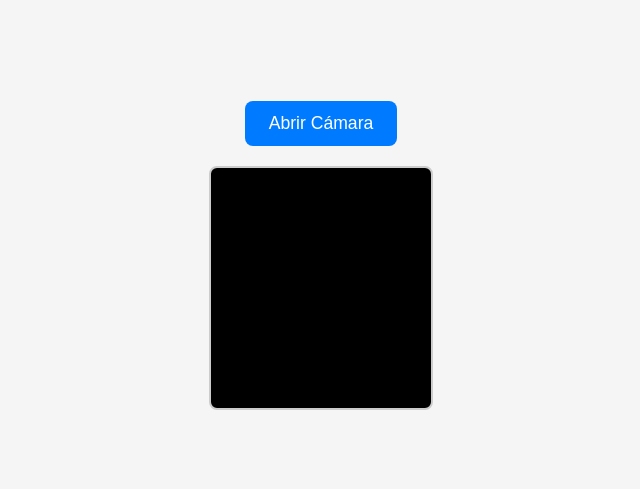
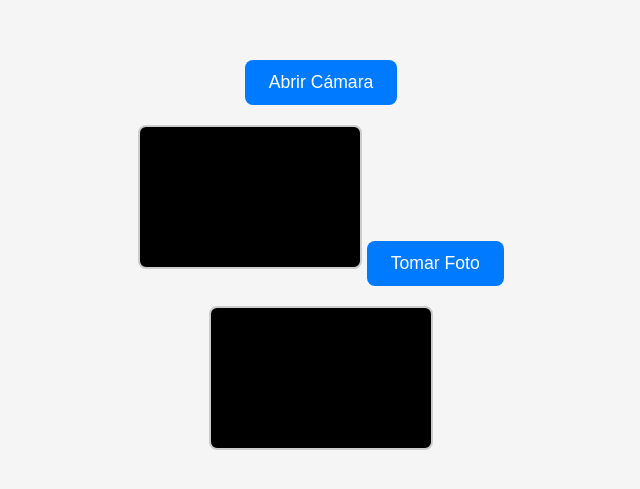
Before and after one commit to MartinOM321753/Camera, a plain HTML site: page index.html in a window 1280 px wide. Shown: the part 145-634 px from the top of the page, without its empty margins (319-959 px from the left). Drawn offline with Linux system fonts and the light colour scheme.

Commit message:
Fix canvas height and update camera stream visibility

```diff
--- a/index.html
+++ b/index.html
@@ -31,7 +31,7 @@
         canvas {
             width: 220px;
             /* Tamaño fijo */
-            height: 240px;
+            height: 140px;
             /* Tamaño fijo */
             border: 2px solid #ccc;
             border-radius: 8px;
@@ -73,7 +73,7 @@
 <body>
     <div id="cameraContainer">
         <button id="openCamera">Abrir Cámara</button>
-        <div id="cameraStream" style="display:none;">
+        <div id="cameraStream" >
             <video id="video" autoplay></video>
             <button id="takePhoto">Tomar Foto</button>
         </div>
```
